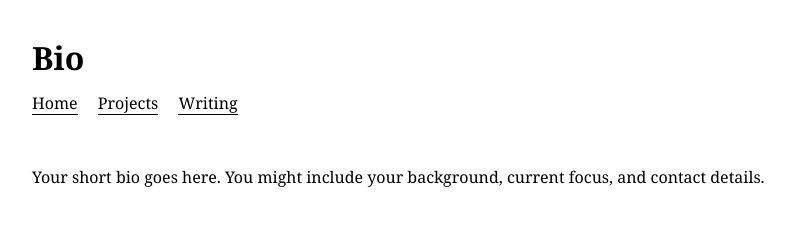
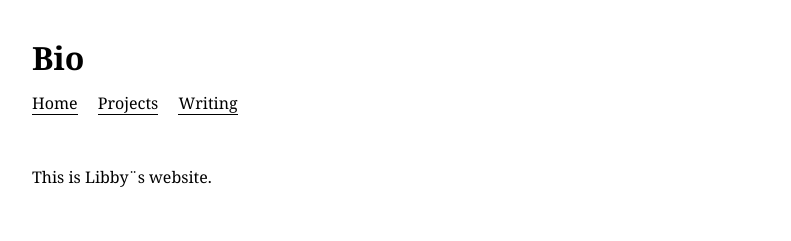
Before and after one commit to libbysturgeon/libbysturgeon, a plain HTML site: page bio.html in a window 1280 px wide. Shown: the whole page, without its empty margins (240-1031 px from the left). Drawn offline with Linux system fonts and the light colour scheme.

Commit message:
Update bio.html

```diff
--- a/bio.html
+++ b/bio.html
@@ -17,7 +17,7 @@
   </header>
 
   <main>
-    <p>Your short bio goes here. You might include your background, current focus, and contact details.</p>
+    <p>This is Libby¨s website.</p>
   </main>
 </body>
 </html>
```
